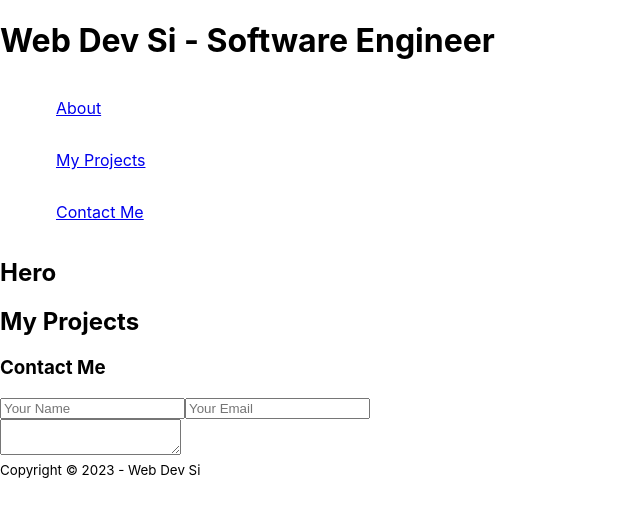
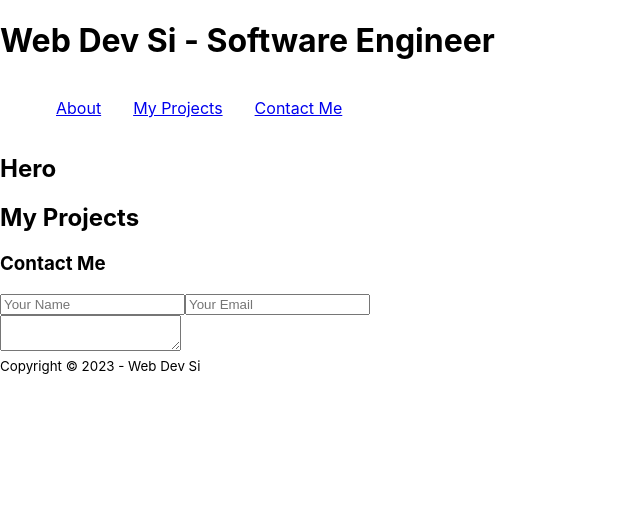
Before and after one commit to WebDevSiDotCom/myreactportfolio, a React (Create React App) app: page / in a window 1280 px wide. Shown: the top 516 px of the page, without its empty margins (0-640 px from the left). Built offline with nearby package versions, Linux system fonts and the light colour scheme.

Commit message:
Nav Updates
Minor changes to nav bar/li/ul

```diff
--- a/src/styles.css
+++ b/src/styles.css
@@ -6,7 +6,12 @@ textarea {
     display: block;
 }
 
+ul {
+    display: flex;
+}
+
 li {
+
     padding: 1rem;
     list-style: none;
 }
```
